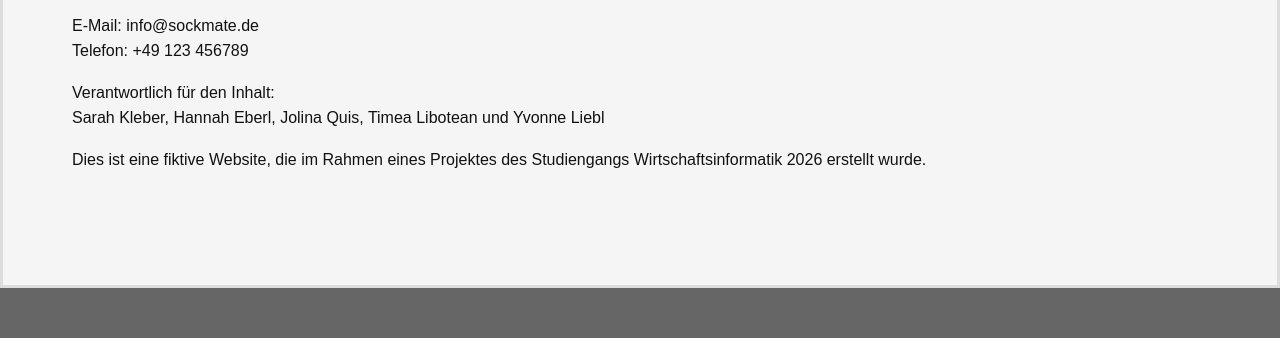
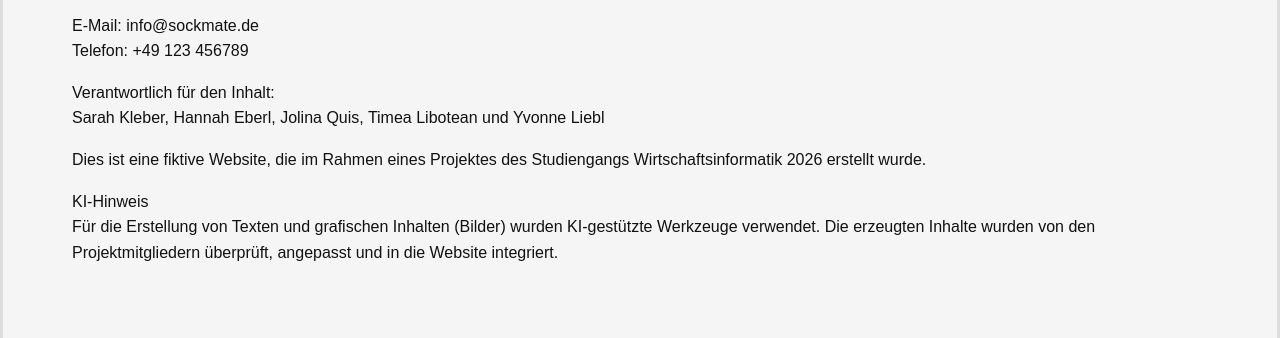
Before and after one commit to KleberSarah/Sockmate, a plain HTML site: page pages/contact.html in a window 1280 px wide. Shown: the part 1054-1392 px from the top of the page. Drawn offline with Linux system fonts and the light colour scheme.

Commit message:
added ki disclaimer
ki disclaimer was added in the legal notice

```diff
--- a/pages/contact.html
+++ b/pages/contact.html
@@ -104,6 +104,12 @@
                         Dies ist eine fiktive Website, die im Rahmen eines Projektes des Studiengangs Wirtschaftsinformatik 2026 erstellt wurde.
                     </p>
 
+                    <p>
+                        KI-Hinweis <br>
+                        Für die Erstellung von Texten und grafischen Inhalten (Bilder) wurden KI-gestützte Werkzeuge verwendet.
+                        Die erzeugten Inhalte wurden von den Projektmitgliedern überprüft, angepasst und in die Website integriert.
+                    </p>
+
                 </div>
             </section>
         </main>
```
